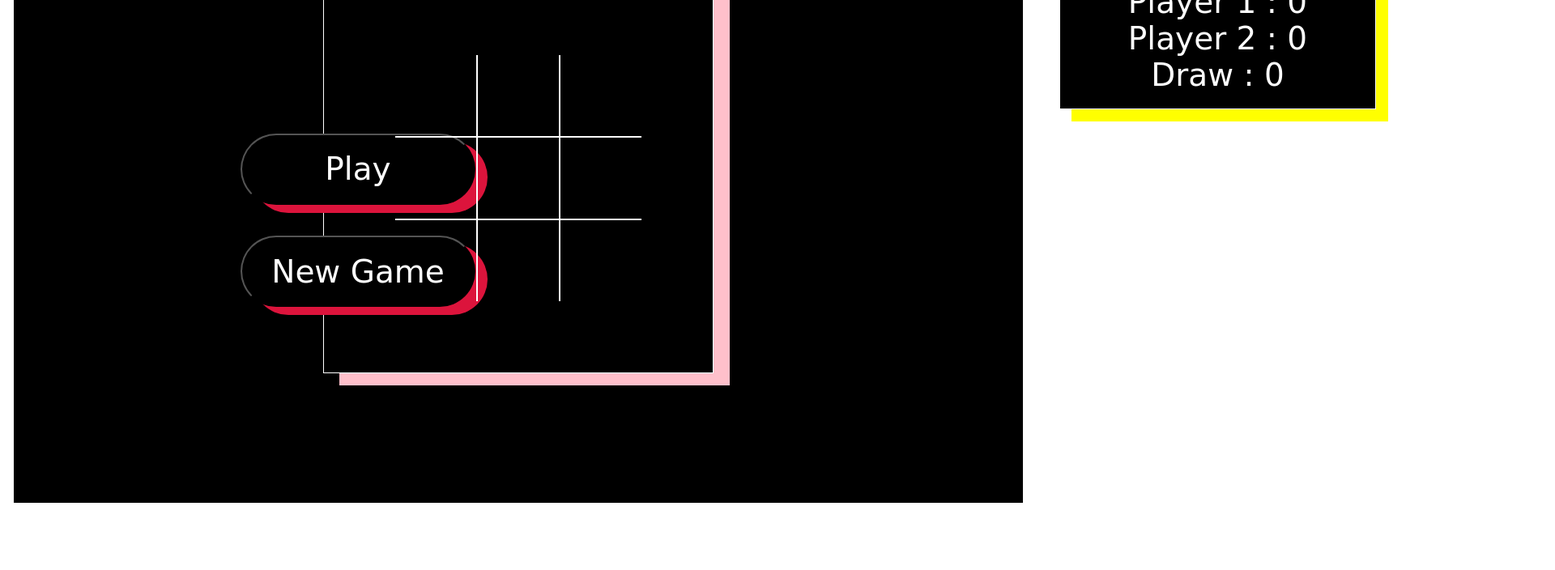
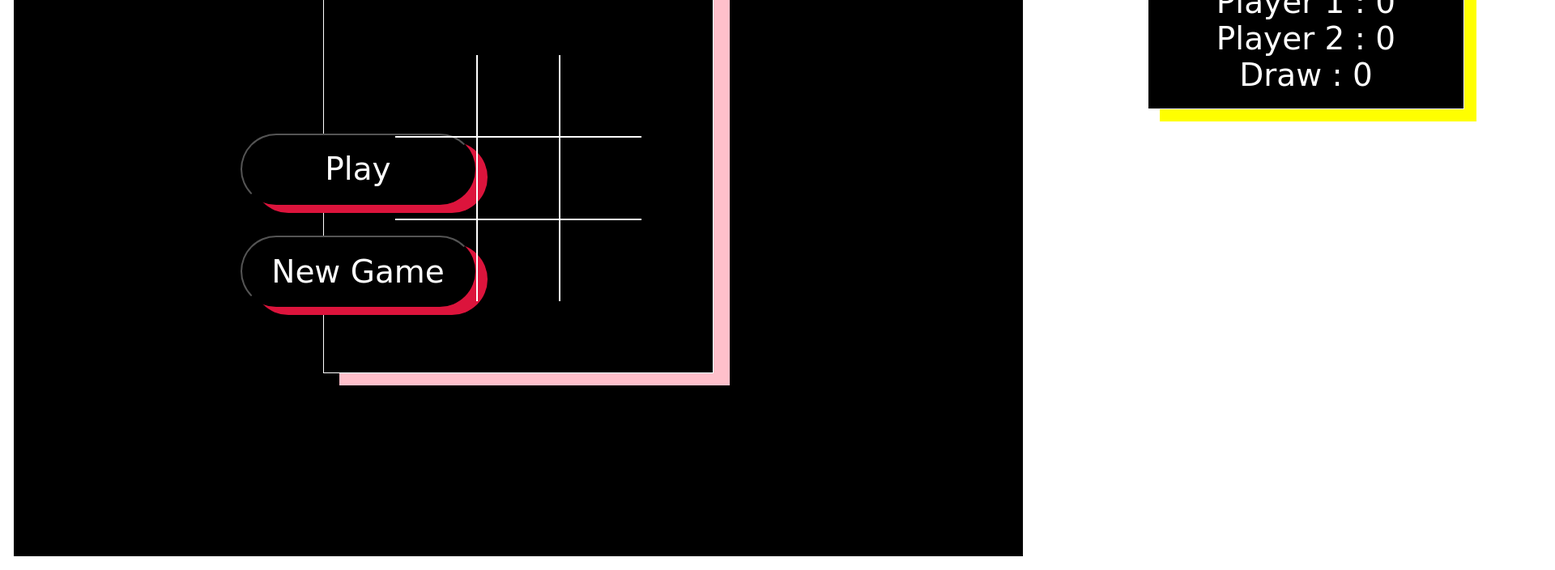
Before and after one commit to sarahhae/ubiquitous-tictactoe, a plain HTML site: page index.html in a window 1280 px wide. Shown: the part 330-1034 px from the top of the page at 81% size, 1920 px wide, since content can reach past the window. Before the commit the page ends 968 px from the top, so only its background shows below. Drawn offline with Linux system fonts and the light colour scheme; a web font is replaced by a local one.

Commit message:
scoreboard placement

```diff
--- a/css/tic-tac-toe.css
+++ b/css/tic-tac-toe.css
@@ -119,7 +119,7 @@ h1.tictactoe {
 
 .scoreboard-container {
   position: absolute;
-  left: 1191px;
+  left: 1300px;
   top: 172px;
 }
 
@@ -138,7 +138,7 @@ h1.tictactoe {
 }
 
 .container {
-  height: 934px;
+  height: 1000px;
   border: 1px solid white;
   margin: 1em;
   background-color: black;
```
